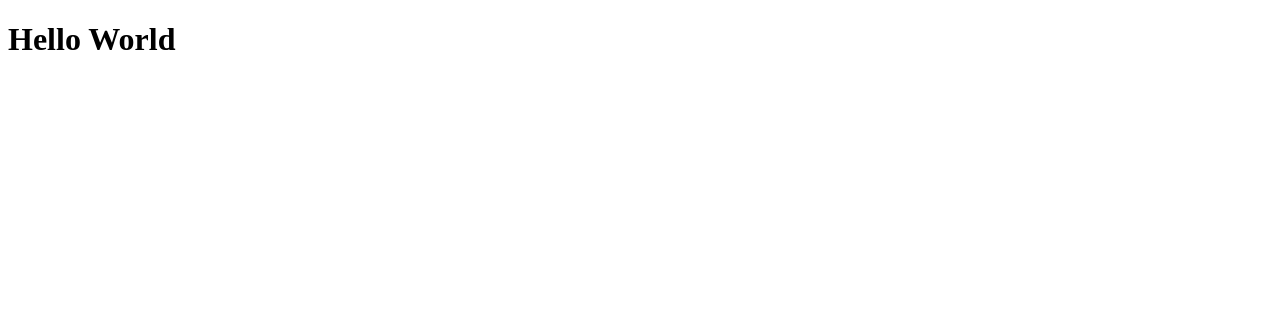
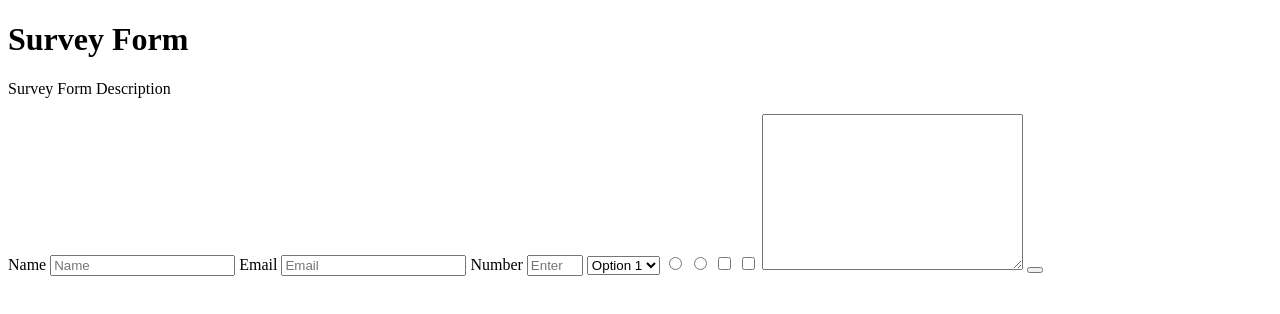
Before and after one commit to surajmishra07/fcc-survey-form, a plain HTML site: page index.html in a window 1280 px wide. Drawn offline with Linux system fonts and the light colour scheme.

Commit message:
Passed 17/17 tests

```diff
--- a/index.html
+++ b/index.html
@@ -1,27 +1,48 @@
 <!DOCTYPE html>
 <html lang="en">
   <head>
-    <meta charset="UTF-8">
+    <meta charset="UTF-8" />
     <title>Fork Me! FCC: Test Suite Template</title>
-    <link rel="stylesheet" href="css/style.css">
+    <link rel="stylesheet" href="css/style.css" />
   </head>
-  <h1>Hello World<h1>
 
   <body>
     <script src="https://cdn.freecodecamp.org/testable-projects-fcc/v1/bundle.js"></script>
 
-    <!--
+    <h1 id="title">Survey Form</h1>
+    <p id="description">Survey Form Description</p>
 
-    Hello Camper!
+    <div>
+      <form action="" id="survey-form">
+        <label for="name" id="name-label">Name</label>
+        <input type="text" name="" id="name" required placeholder="Name" />
+        <label for="email" id="email-label">Email</label>
+        <input type="email" name="" id="email" required placeholder="Email" />
+        <label for="number" id="number-label">Number</label>
+        <input
+          type="number"
+          name=""
+          id="number"
+          min="18"
+          max="75"
+          placeholder="Enter a number"
+        />
+        <select name="" id="dropdown">
+          <option value="">Option 1</option>
+          <option value="">Option 2</option>
+        </select>
 
-    For now, the test suite only works in Chrome!
-    Please read the README below in the JS Editor before beginning.
-    Feel free to delete this message once you have read it.
-    Good luck and Happy Coding!
+        <input type="radio" name="animal" id="radio-button" value="Cats" />
+        <input type="radio" name="animal" id="radio-button" value="Dogs" />
 
-    - The freeCodeCamp Team
+        <input type="checkbox" name="color" id="" value="pink" />
+        <input type="checkbox" name="color" id="" value="red" />
 
-    -->
-    <script  src="js/index.js"></script>
+        <textarea name="" id="" cols="30" rows="10"></textarea>
+        <button type="submit" id="submit"></button>
+      </form>
+    </div>
+
+    <script src="js/index.js"></script>
   </body>
 </html>
```
